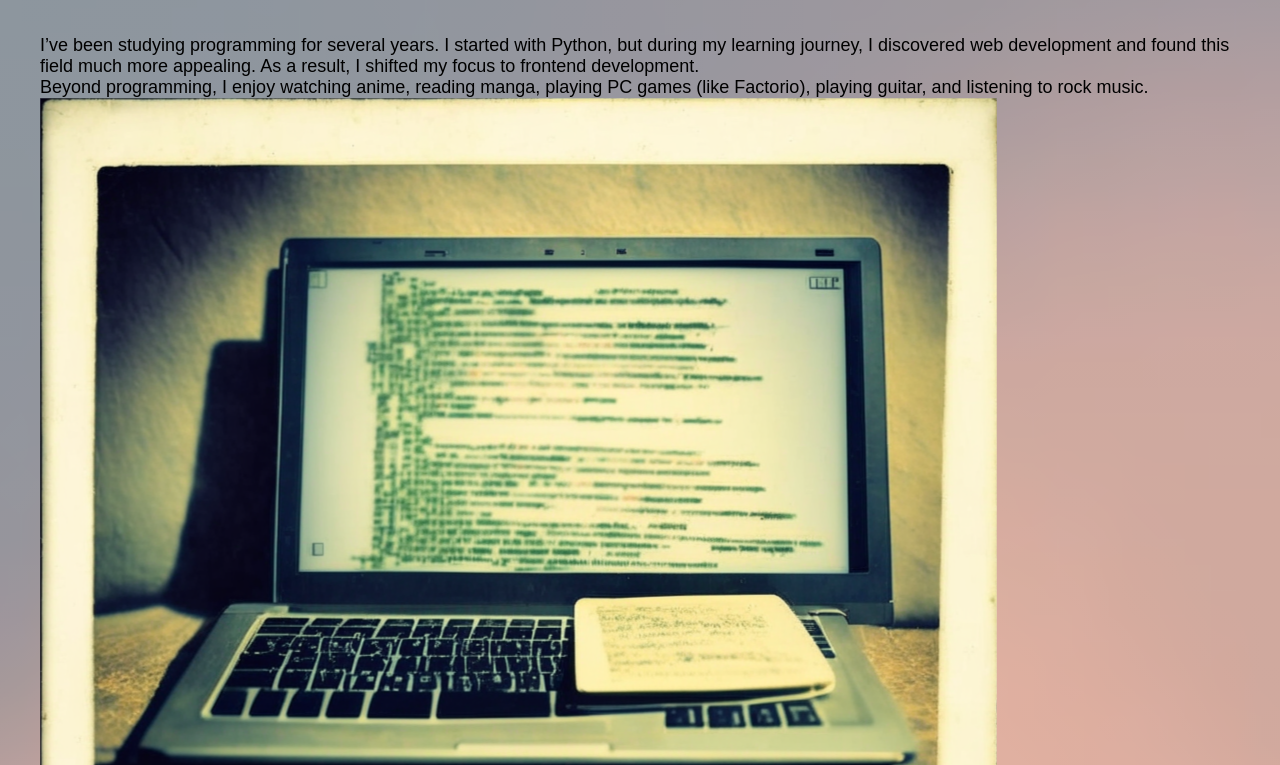
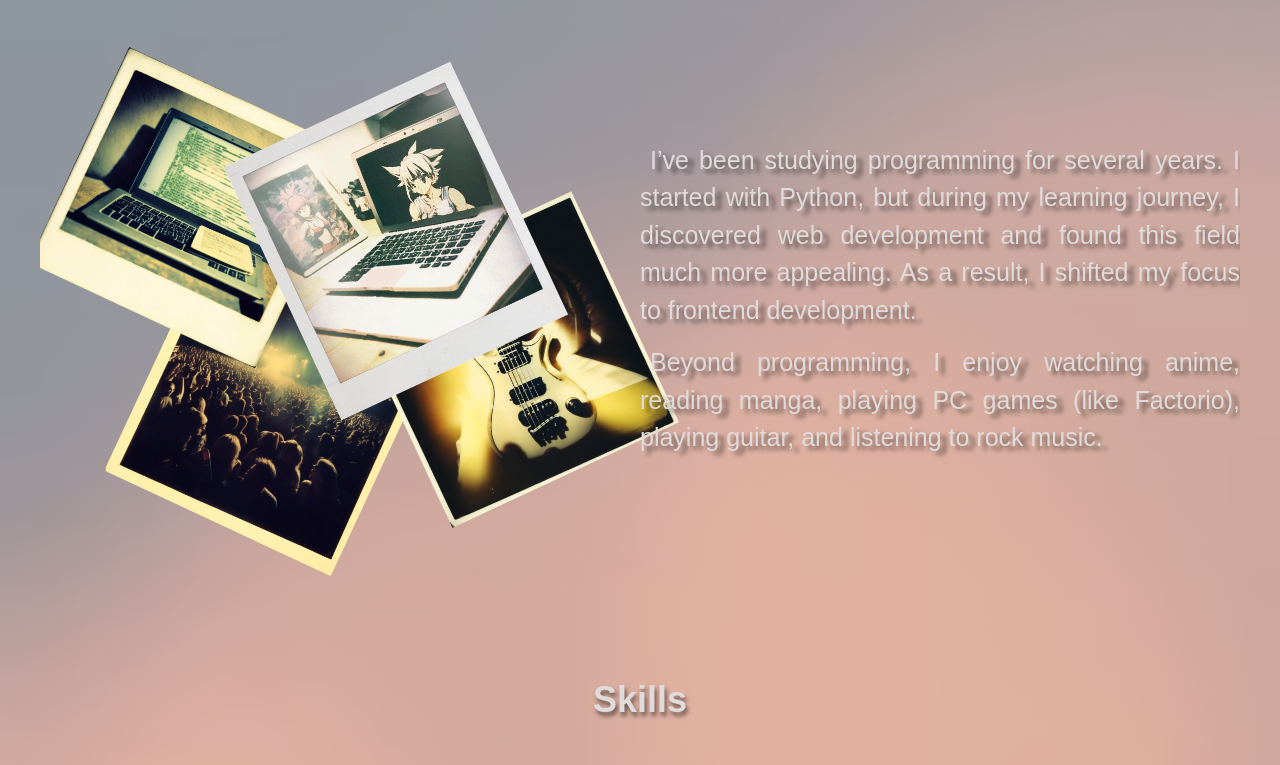
Before and after one commit to AstVenFelTig/rsschool-cv, a website built with Vite: page index.html in a window 1280 px wide. Shown: the part 662-1427 px from the top of the page. Built offline with nearby package versions, Linux system fonts and the light colour scheme; files whose address does not match are found by name.

Commit message:
feat: add css for about-me

```diff
--- a/src/style/style.scss
+++ b/src/style/style.scss
@@ -115,6 +115,80 @@ body {
                     }
                 }
             }
+            .about-me {
+                scroll-margin-top: 3.125rem;
+                margin-bottom: 6.25rem;
+                @media (max-width: 750px) {
+                    margin-bottom: 5rem;
+                }
+                @media (max-width: 540px) {
+                    margin-bottom: 3.125rem;
+                }
+                .about-me__title {
+                    @media (max-width: 640px) {
+                        margin-bottom: 0;
+                    }
+                }
+                .about-me__box {
+                    position: relative;
+                    display: flex;
+                    justify-content: space-around;
+                    align-items: center;
+                    flex-direction: row-reverse;
+                    overflow: hidden;
+                    .about-me__text {
+                        position: relative;
+                        z-index: 100;
+                        @media (max-width: 680px) {
+                            position: absolute;
+                        }
+                        p {
+                            text-align: justify;
+                            text-indent: 10px;
+                            margin-bottom: 0.9375rem;
+                            font-size: 1.5625rem;
+                            line-height: 1.5;
+                            color: #e0dada;
+                            text-shadow: 6px 4px 4px rgba(0, 0, 0, 0.5);
+                        }
+                    }
+                    .about-me-img {
+                        flex: 0 0 50%;
+
+                        .about-me__photo {
+                            max-width: 15.625rem;
+                            object-fit: cover;
+                            transition: all 0.5 ease;
+
+                            &:nth-of-type(1) {
+                                position: relative;
+                                transform: rotate(25deg) translate(1.875rem, 0rem);
+                                z-index: 2;
+                                @media (max-width: 680px) {
+                                    transform: rotate(25deg) translate(0rem, 7rem);
+                                }
+                            }
+                            &:nth-of-type(2) {
+                                position: relative;
+                                z-index: 5;
+                                transform: rotate(-25deg) translate(-3.125rem, 3.125rem);
+                            }
+                            &:nth-of-type(3) {
+                                position: relative;
+                                transform: rotate(25deg) translate(80px, -80px);
+                            }
+                            &:nth-of-type(4) {
+                                position: relative;
+                                transform: rotate(-25deg) translate(120px, -40px);
+                            }
+                            &:hover {
+                                cursor: pointer;
+                                z-index: 100;
+                            }
+                        }
+                    }
+                }
+            }
         }
     }
     .footer {
```
